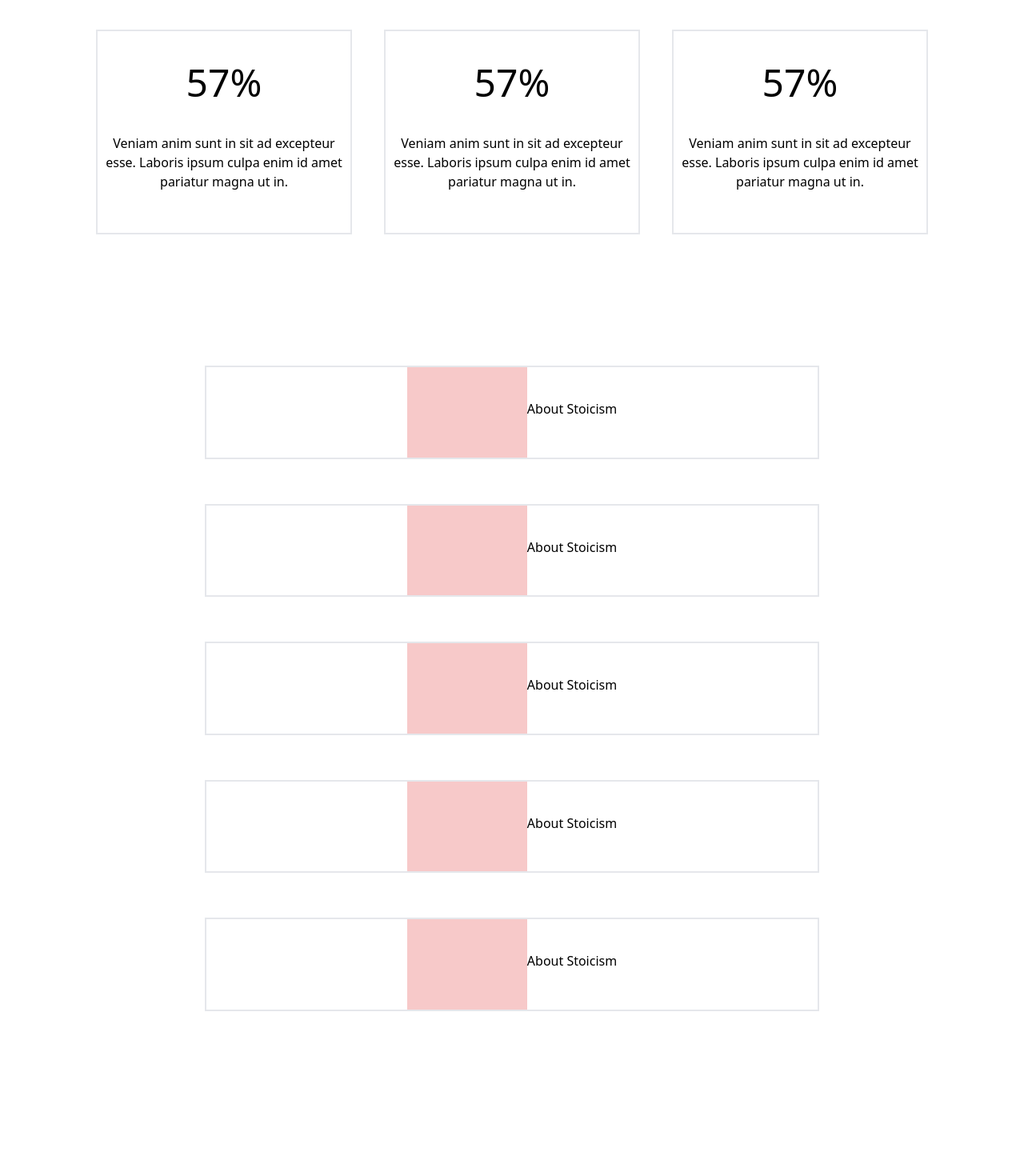
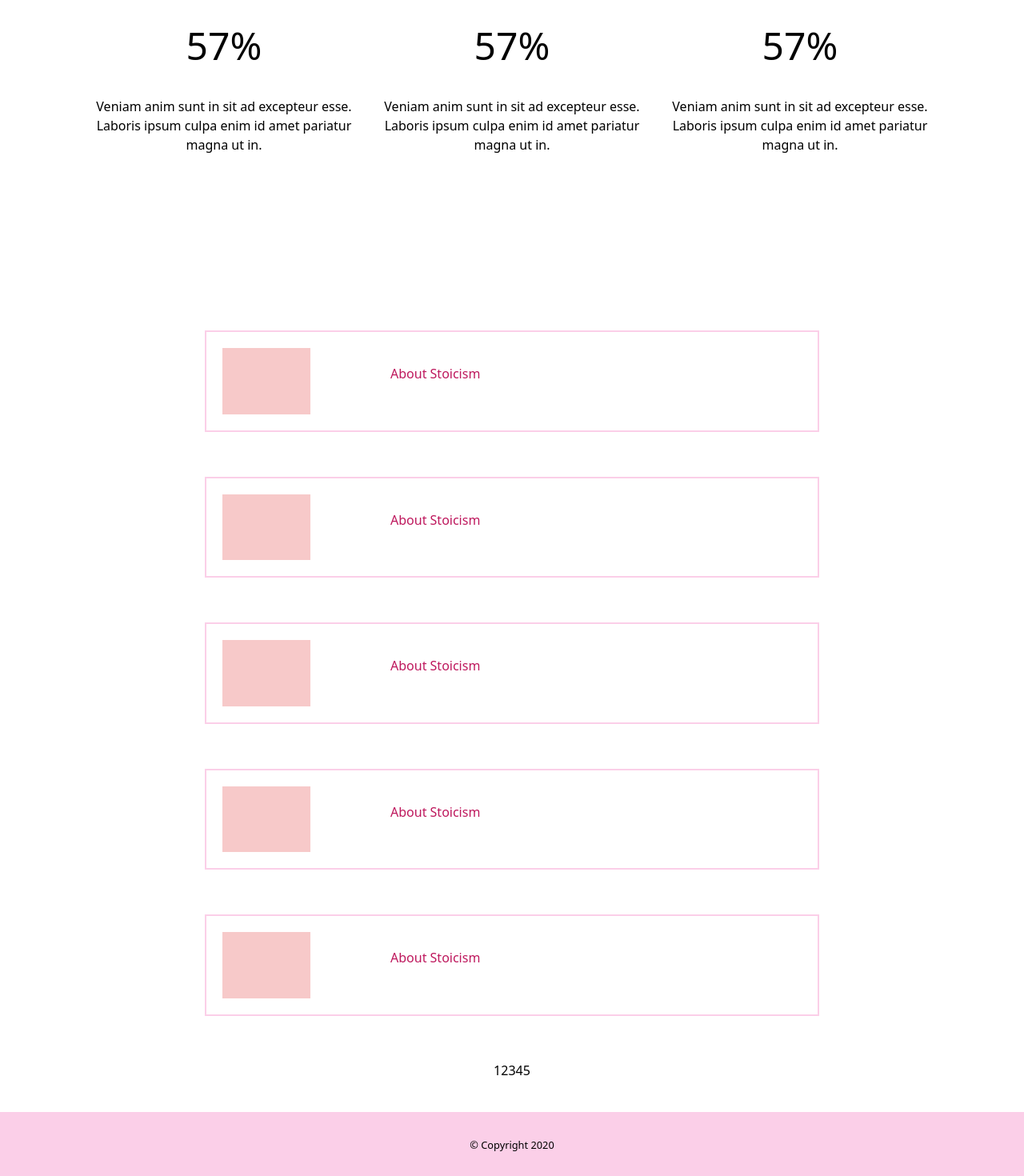
Before and after one commit to Mert18/all-about-philosophy, a React (Create React App) app: page / in a window 1280 px wide. Shown: the part 291-1761 px from the top of the page at 80% size. Before the commit the page ends 1611 px from the top, so only its background shows below. Built offline with nearby package versions, Linux system fonts and the light colour scheme.

Commit message:
footer added, articles designed, code will be cleaner.

```diff
--- a/src/App.js
+++ b/src/App.js
@@ -2,6 +2,7 @@ import React from 'react';
 import Quote from './components/Quote';
 import Main from './components/Main';
 import Content from './components/Content'
+import Footer from './components/Footer'
 
 const App = () => {
   return (
@@ -9,6 +10,7 @@ const App = () => {
         <Quote />
         <Main />
         <Content />
+        <Footer />
     </div>
   )
 }
--- a/src/components/Article.js
+++ b/src/components/Article.js
@@ -4,9 +4,9 @@ import begin from '../images/pinky.jpg'
 
 const Article = () => {
     return(
-        <div className="flex justify-center border-2 w-3/5 mb-14">
-            <img src={begin} alt="beginning" width="150px"/>
-            <h2 className="mt-10">About Stoicism</h2>
+        <div className="transition duration-500 ease-in-out flex w-3/5 mb-14 border-2 border-pink-200 border-opacity-100 hover:bg-pink-200 cursor-pointer">
+            <img className="p-5" src={begin} alt="beginning" width="150px"/>
+            <h2 className="mt-10 ml-20 text-pink-700">About Stoicism</h2>
         </div>
     )
 }
--- a/src/components/Card.js
+++ b/src/components/Card.js
@@ -3,7 +3,7 @@ import React from 'react';
 const Card = () => {
 
     return(
-        <div className="border-2 w-1/4 m-5 h-64">
+        <div className="w-1/4 m-5 h-64">
             <h1 className="w-full text-5xl mb-10 mt-10">57%</h1>
             <p>Veniam anim sunt in sit ad excepteur esse. Laboris ipsum culpa enim id amet pariatur magna ut in.</p>
         </div>
--- a/src/components/Content.js
+++ b/src/components/Content.js
@@ -1,9 +1,12 @@
 import React from 'react';
 import Article from './Article'
+import Pagination from './Pagination.js'
 
 const Content = () => {
 
     return(
+        <div>
+
             <div className="mt-36 flex flex-wrap justify-center">
                     <Article />
                     <Article />
@@ -11,6 +14,11 @@ const Content = () => {
                     <Article />
                     <Article />
             </div>
+
+            <div className="mb-10">
+                <Pagination />
+            </div>
+        </div>
     )
 }
 export default Content
--- /dev/null
+++ b/src/components/Footer.js
@@ -0,0 +1,12 @@
+import React from 'react';
+
+const Footer = () => {
+
+    return(
+        <div className="w-full bg-pink-200 h-20 pt-7">
+            <small>&copy; Copyright 2020</small>
+        </div>
+    )
+}
+
+export default Footer
--- /dev/null
+++ b/src/components/Pagination.js
@@ -0,0 +1,17 @@
+/* eslint-disable jsx-a11y/anchor-is-valid */
+import React from 'react';
+
+const Pagination = () => {
+
+    return(
+        <div className="pagination">
+                    <a href="#">1</a>
+                    <a href="#">2</a>
+                    <a href="#">3</a>
+                    <a href="#">4</a>
+                    <a href="#">5</a>
+        </div>
+    )
+}
+
+export default Pagination
--- a/src/components/Quote.js
+++ b/src/components/Quote.js
@@ -3,7 +3,7 @@ import React from 'react';
 const Quote = () => {
 
     return(
-        <div className="text-center mt-20 font-serif text-lg border-2">
+        <div className="text-center mt-20 font-serif text-lg">
             <h2 className="mt-5">It is not because things are difficult that we do not dare; it is because we do not dare that things are difficult.</h2>
             <p className="text-gray-400 mb-5">―Seneca</p>
         </div>
```
Also changed, not shown: src/assets/main.css, 1 other file (tests, documents, lock files or other folders). Lines whose indentation alone changed are shown as unchanged.
